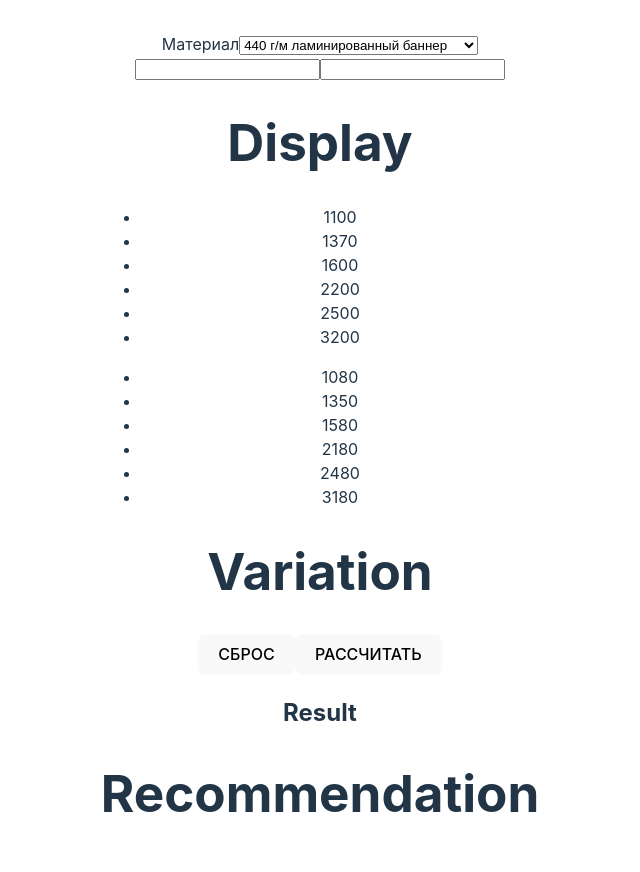
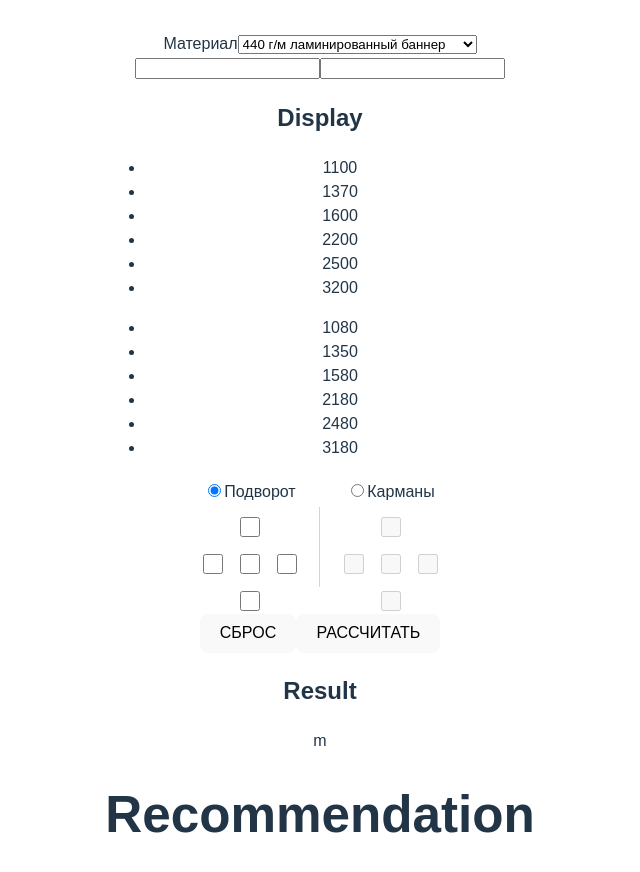
Before and after one commit to sergstamper/waste-material, a React (Vite) app: page / in a window 1280 px wide. Shown: the top 872 px of the page, without its empty margins (320-960 px from the left). Built offline with nearby package versions, Linux system fonts and the light colour scheme.

Commit message:
First try to make checkboxes

```diff
--- a/public/materials.json
+++ b/public/materials.json
@@ -60,7 +60,7 @@
       "1370",
       "1520"
     ],
-    "type": "film"
+    "type": "vinyl"
   },
   {
     "name": "ARB_MAT",
@@ -71,7 +71,7 @@
       "1370",
       "1520"
     ],
-    "type": "film"
+    "type": "vinyl"
   },
   {
     "name": "Oracal_GL",
@@ -82,7 +82,7 @@
       "1370",
       "1600"
     ],
-    "type": "film"
+    "type": "vinyl"
   },
   {
     "name": "Oracal_MAT",
@@ -93,7 +93,7 @@
       "1370",
       "1600"
     ],
-    "type": "film"
+    "type": "vinyl"
   },
   {
     "name": "Ritrama_GL",
@@ -104,7 +104,7 @@
       "1400",
       "1600"
     ],
-    "type": "film"
+    "type": "vinyl"
   },
   {
     "name": "Ritrama_MAT",
@@ -115,7 +115,7 @@
       "1400",
       "1600"
     ],
-    "type": "film"
+    "type": "vinyl"
   },
   {
     "name": "Orajet 3640_ProzrGL",
@@ -126,7 +126,7 @@
       "1370",
       "1600"
     ],
-    "type": "film"
+    "type": "vinyl"
   },
   {
     "name": "Orajet 3640_ProzrMAT",
@@ -137,7 +137,7 @@
       "1370",
       "1600"
     ],
-    "type": "film"
+    "type": "vinyl"
   },
   {
     "name": "Blue_back",
@@ -157,7 +157,7 @@
       "1400",
       "1600"
     ],
-    "type": "film"
+    "type": "vinyl"
   },
   {
     "name": "Ritrama_ProzrMAT",
@@ -168,7 +168,7 @@
       "1400",
       "1600"
     ],
-    "type": "film"
+    "type": "vinyl"
   },
   {
     "name": "Cityk_150",
@@ -214,7 +214,7 @@
     "size": [
       "1370"
     ],
-    "type": "film"
+    "type": "vinyl"
   },
   {
     "name": "White. 3651",
@@ -223,6 +223,6 @@
       "1050",
       "1370"
     ],
-    "type": "film"
+    "type": "vinyl"
   }
 ]
--- a/src/App.jsx
+++ b/src/App.jsx
@@ -14,6 +14,9 @@ function App() {
   const [currentMaterial, setCurrentMaterial] = useState([]);
   const [width, setWidth] = useState("");
   const [height, setHeight] = useState("");
+  const [result, setResult] = useState("");
+  const [checkboxState, setCheckboxState] = useState({});
+  const [activeGroup, setActiveGroup] = useState("Подворот");
 
   useEffect(() => {
     fetch('./materials.json')
@@ -36,25 +39,89 @@ function handleOptionsChange(event) {
   });
 }
 
+function checkMaterial() {
+  if (currentMaterial.type === 'banner') {
+    console.log('banner')
+  } else if (currentMaterial.type === 'canvas') {
+    console.log('canvas')
+  } else if (currentMaterial.type === 'vinyl' || currentMaterial.type === 'paper') {
+    console.log('vinyl or paper')
+  }
+};
+
 function calculate() {
   let minWaste = 3200;
   let wasteWidth = 0;
   let wasteHeight = 0;
+  let orientation = 'width';
+  let waste = 0;
+  let tempWidth = width;
+  let tempHeight = height;
+
+  checkMaterial();
+
   currentMaterial.size.forEach((size) => {
       wasteWidth = +size - +width;
       wasteHeight = +size - +height;
-      if (wasteWidth < minWaste && wasteWidth >= 0) {
+
+      if (wasteWidth < minWaste && wasteWidth >= 20) {
         minWaste = wasteWidth;
+        orientation = 'width';
       }
-      if (wasteHeight < minWaste && wasteHeight >= 0) {
+
+      if (wasteHeight < minWaste && wasteHeight >= 20) {
         minWaste = wasteHeight;
+        orientation = 'height';
       }
-      console.log(`${size}: ${wasteWidth}`);
-      console.log(`${size}: ${wasteHeight}`);
-      console.log(minWaste);
+
+      // console.log(`${size}: ${wasteWidth}`);
+      // console.log(`${size}: ${wasteHeight}`);
+      // console.log(minWaste);
+      // console.log(orientation);
     }
   )
+
+  if (orientation === 'height') {
+    const temp = tempWidth;
+    tempWidth = tempHeight;
+    tempHeight = temp;
+  }
+
+  waste = (minWaste/1000)*(tempHeight/1000);
+  setResult(waste);
+
+  setWidth(tempWidth);
+  setHeight(tempHeight);
+
+  console.log(height);
 }
+
+const handleRadioChange = (event) => {
+  setActiveGroup(event.target.value);
+};
+
+const handleCheckboxChange = (event) => {
+  const { id, checked } = event.target;
+
+  if (id.includes(activeGroup === "Подворот" ? "-1" : "-2")) {
+    setCheckboxState((prevState) => {
+      const updatedState = { ...prevState };
+
+      if (id.includes("center")) {
+        const groupId = id.split("-")[1];
+        for (const key in updatedState) {
+          if (key.endsWith(`-${groupId}`)) {
+            updatedState[key] = checked;
+          }
+        }
+      } else {
+        updatedState[id] = checked;
+      }
+
+      return updatedState;
+    });
+  }
+};
 
   return (
     <>
@@ -68,10 +135,15 @@ function calculate() {
         value={height}
         onChange={(event) => setHeight(event.target.value)} />
       <Display sizes={currentMaterial.size} />
-      <Variation />
+      <Variation
+        checkboxState={checkboxState}
+        activeGroup={activeGroup}
+        onCheckboxChange={handleCheckboxChange}
+        onRadioChange={handleRadioChange}
+      />
       <Button onClick={() => console.log('Button reset')} name="СБРОС" />
       <Button onClick={() => calculate()} name="РАССЧИТАТЬ" />
-      <Result />
+      <Result result={result} />
       <Recommendation />
     </>
   )
--- a/src/components/Display/Display.jsx
+++ b/src/components/Display/Display.jsx
@@ -3,7 +3,7 @@ import PropTypes from 'prop-types';
 function Display({sizes}) {
     return (
         <div>
-            <h1>Display</h1>
+            <h2>Display</h2>
             <ul>
                 {sizes && sizes.map((size, index) => (
                     <li key={index}>{size}</li>
--- a/src/components/Result/Result.jsx
+++ b/src/components/Result/Result.jsx
@@ -2,7 +2,7 @@ function Result({ result }) {
   return (
     <div className="result">
       <h2>Result</h2>
-      <p>{result}</p>
+      <p>{result} m</p>
     </div>
   );
 }
--- a/src/components/Variation/Variation.css
+++ b/src/components/Variation/Variation.css
@@ -0,0 +1,50 @@
+body {
+    font-family: Arial, sans-serif;
+  }
+
+  .container {
+    display: flex;
+    align-items: center;
+    justify-content: center;
+    gap: 20px;
+    margin-top: 20px;
+  }
+
+  .group {
+    display: flex;
+    flex-direction: column;
+    align-items: center;
+  }
+
+  .group label {
+    margin-bottom: 10px;
+  }
+
+  .checkbox-flex {
+    box-sizing: border-box;
+    width: 100px;
+    height: 100px;
+    justify-content: space-between;
+    align-items: center;
+    display: flex;
+    flex-direction: column;
+    gap: 10px;
+  }
+
+  .checkbox-center {
+    display: flex;
+    align-items: space-between;
+    gap: 10px
+  }
+
+  .checkbox-flex input[type="checkbox"] {
+    width: 20px;
+    height: 20px;
+    accent-color: #0a98cf;
+  }
+
+  .divider {
+    width: 1px;
+    height: 80px;
+    background-color: lightgray;
+  }
--- a/src/components/Variation/Variation.jsx
+++ b/src/components/Variation/Variation.jsx
@@ -1,7 +1,123 @@
-function Variation() {
+import './Variation.css'
+
+function Variation({ onCheckboxChange, onRadioChange, checkboxState, activeGroup }) {
   return (
-    <div>
-      <h1>Variation</h1>
+    <div className="container">
+      <div className="group">
+        <label>
+          <input
+            type="radio"
+            name="option"
+            value="Подворот"
+            checked={activeGroup === "Подворот"}
+            onChange={onRadioChange}
+          />
+          Подворот
+        </label>
+        <div className="checkbox-flex">
+          <input
+            onChange={onCheckboxChange}
+            type="checkbox"
+            id="top-1"
+            checked={checkboxState["top-1"] || false}
+            disabled={activeGroup !== "Подворот"}
+            className="child-checkbox"
+          />
+          <div className='checkbox-center'>
+          <input
+              onChange={onCheckboxChange}
+              type="checkbox"
+              id="left-1"
+              checked={checkboxState["left-1"] || false}
+              disabled={activeGroup !== "Подворот"}
+              className="child-checkbox"
+            />
+            <input
+              onChange={onCheckboxChange}
+              type="checkbox"
+              id="center-1"
+              checked={checkboxState["center-1"] || false}
+              disabled={activeGroup !== "Подворот"}
+              className="master-checkbox"
+            />
+            <input
+              onChange={onCheckboxChange}
+              type="checkbox"
+              id="right-1"
+              checked={checkboxState["right-1"] || false}
+              disabled={activeGroup !== "Подворот"}
+              className="child-checkbox"
+            />
+          </div>
+            <input
+              onChange={onCheckboxChange}
+              type="checkbox"
+              id="bottom-1"
+              checked={checkboxState["bottom-1"] || false}
+              disabled={activeGroup !== "Подворот"}
+              className="child-checkbox"
+            />
+        </div>
+      </div>
+
+      <div className="divider"></div>
+
+      <div className="group">
+        <label>
+          <input
+            type="radio"
+            name="option"
+            value="Карманы"
+            checked={activeGroup === "Карманы"}
+            onChange={onRadioChange}
+          />
+          Карманы
+        </label>
+        <div className="checkbox-flex">
+          <input
+            onChange={onCheckboxChange}
+            type="checkbox"
+            id="top-2"
+            checked={checkboxState["top-2"] || false}
+            disabled={activeGroup !== "Карманы"}
+            className="child-checkbox"
+          />
+          <div className="checkbox-center">
+            <input
+              onChange={onCheckboxChange}
+              type="checkbox"
+              id="left-2"
+              checked={checkboxState["left-2"] || false}
+              disabled={activeGroup !== "Карманы"}
+              className="child-checkbox"
+            />
+            <input
+              onChange={onCheckboxChange}
+              type="checkbox"
+              id="center-2"
+              checked={checkboxState["center-2"] || false}
+              disabled={activeGroup !== "Карманы"}
+              className="master-checkbox"
+            />
+            <input
+              onChange={onCheckboxChange}
+              type="checkbox"
+              id="right-2"
+              checked={checkboxState["right-2"] || false}
+              disabled={activeGroup !== "Карманы"}
+              className="child-checkbox"
+            />
+          </div>
+          <input
+            onChange={onCheckboxChange}
+            type="checkbox"
+            id="bottom-2"
+            checked={checkboxState["bottom-2"] || false}
+            disabled={activeGroup !== "Карманы"}
+            className="child-checkbox"
+          />
+        </div>
+      </div>
     </div>
   );
 }
```
